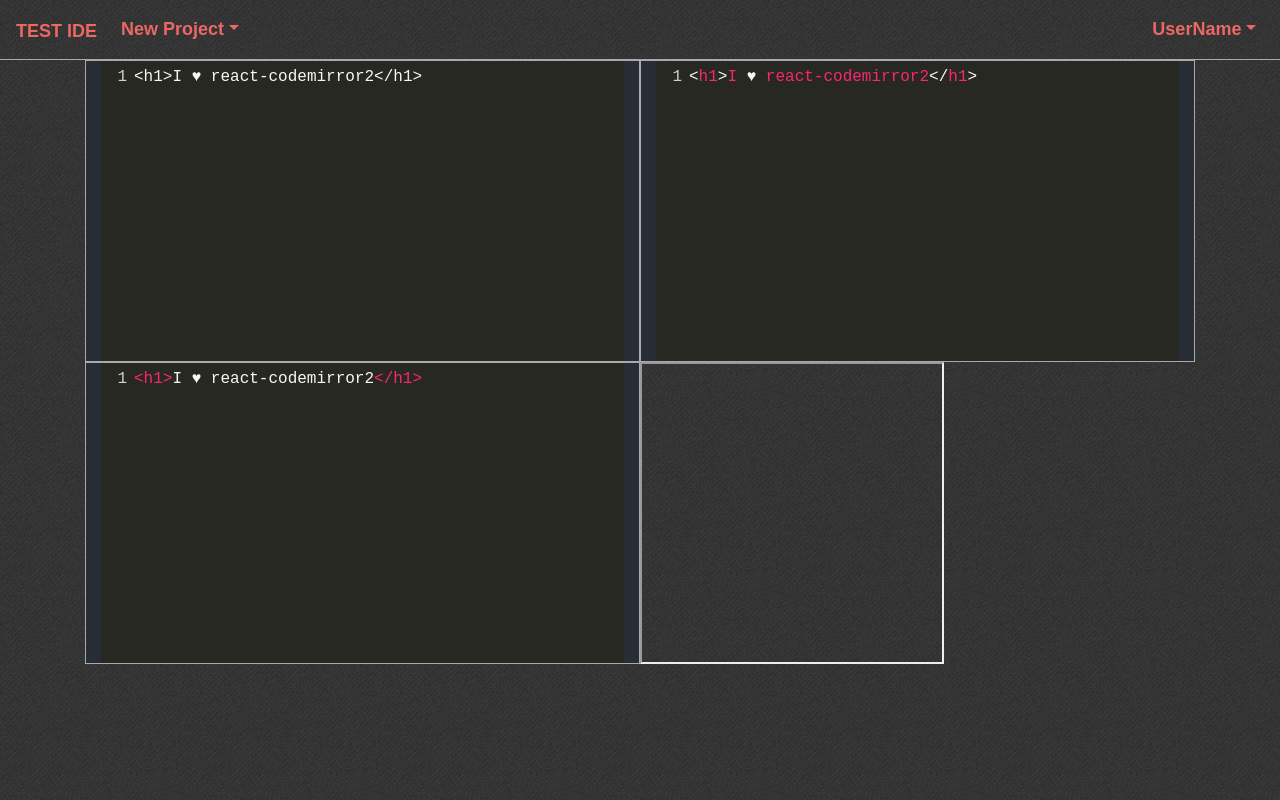
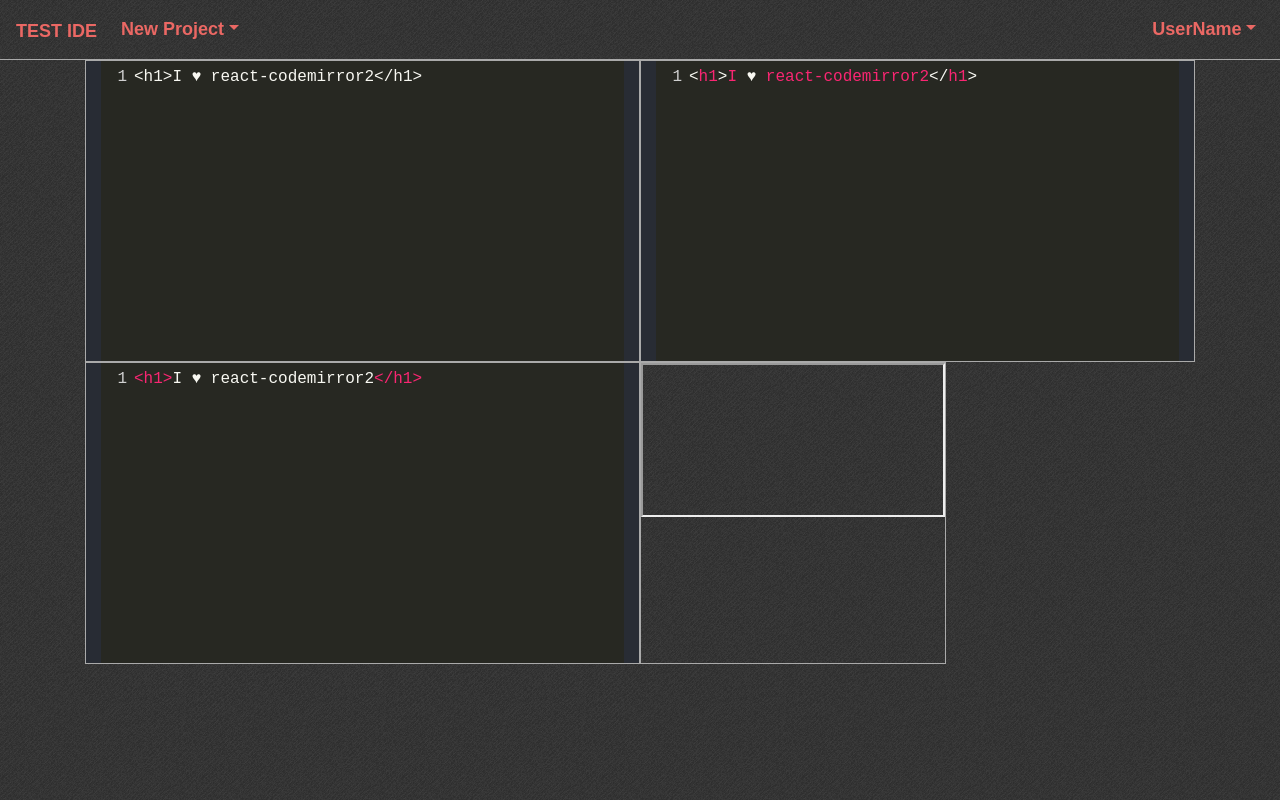
Before and after one commit to dunkeltron/p3-IDE, a React (Create React App) app in the folder client/: page /editor in a window 1280 px wide. Built offline with nearby package versions, Linux system fonts and the light colour scheme; a web font is replaced by a local one.

Commit message:
attempting to match iframe sizing to the editor panels.

```diff
--- a/client/src/pages/EditorContainer.js
+++ b/client/src/pages/EditorContainer.js
@@ -34,7 +34,9 @@ class EditorContainer extends Component{
                     </div>
                     <div className ="row bottom-row mh-25">
                         <Editor lang ="htmlmixed"/> {/* add code prop*/}
-                        <iframe className="render-window mh-25 md-6" title="Render Panel"></iframe>
+                        <div className="border border-secondary md-6">
+                        <iframe width="100%" className="render-window " title="Render Panel"></iframe>
+                        </div>
                     </div>
                 </div>
             </div>
```
